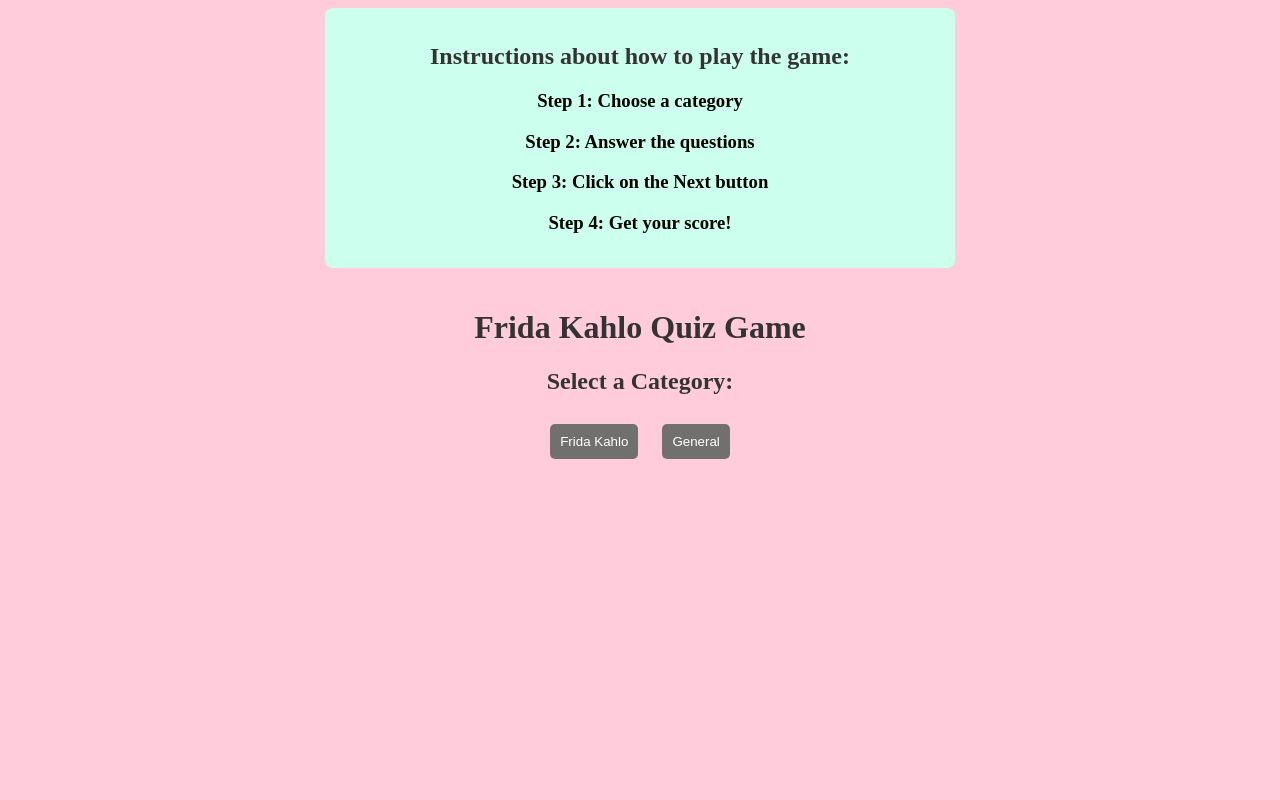
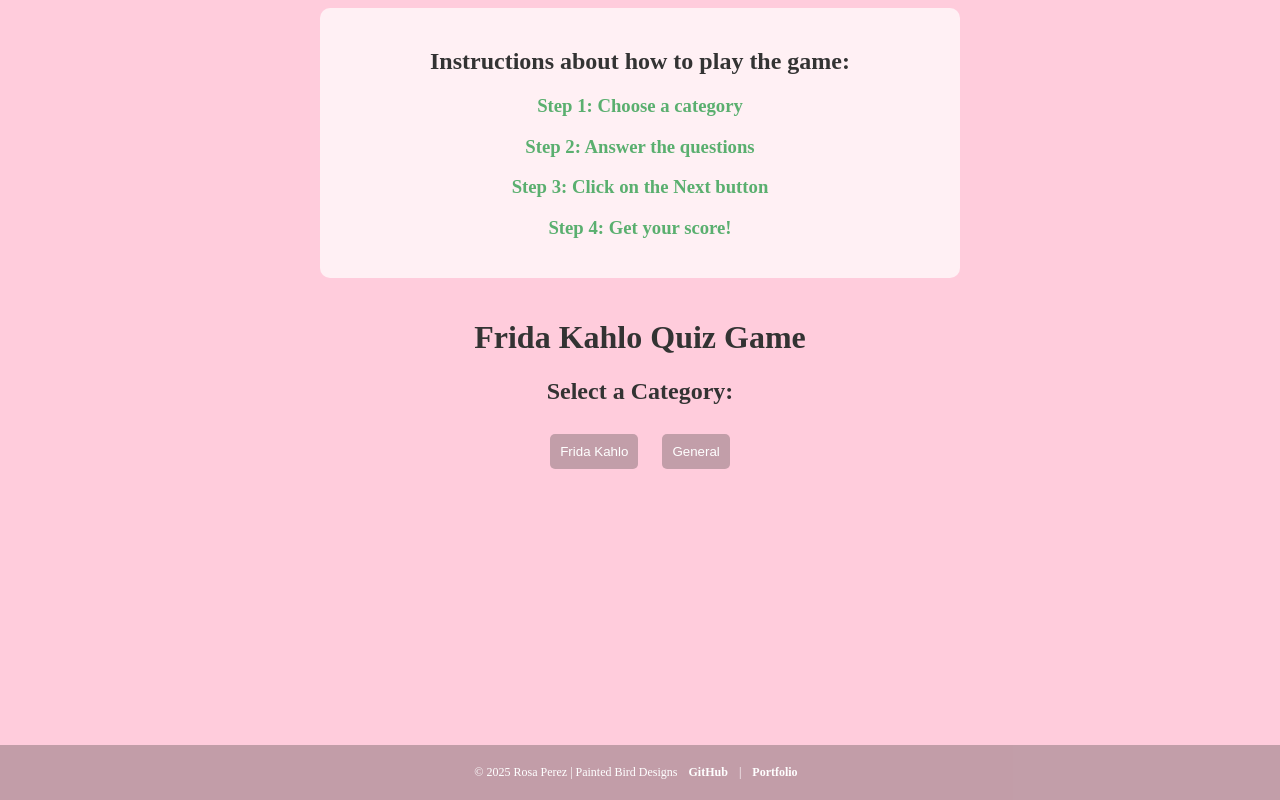
Before and after one commit to paintedlbird7/Quiz_Proj_1, a plain HTML site: page index.html in a window 1280 px wide. Drawn offline with Linux system fonts and the light colour scheme.

Commit message:
added styling and a footer

```diff
--- a/css/style.css
+++ b/css/style.css
@@ -3,7 +3,6 @@
   flex-direction: column;
   align-items: center;
   background-color: #ffccdc;
-
 }
 
 #instructions-container,
@@ -15,19 +14,19 @@
 
 #instructions-container {
   background: transparent;
-    background-color: #ccffed;
+  background-color: white;
   padding: 15px;
   border-radius: 8px;
   margin-bottom: 20px;
 }
 
-h1, h2 {
+h1,
+h2 {
   color: #333;
 }
 
 button {
-    background: #726f6f;
-    /* background: #007BFF; */
+  background-color: rgba(54, 51, 51, 0.3); /* Transparent gray */
   color: white;
   border: none;
   padding: 10px;
@@ -37,13 +36,12 @@
 }
 
 button:hover {
-    background: #0056b3;
+  background: #3a6ea5;
 }
 
 button:focus {
   outline: 2px solid #ccffed;
 }
-
 
 .hidden {
   display: none;
@@ -61,9 +59,56 @@
 }
 
 .win-message {
-    color: green;
+  color: #5aaf6f;
 }
 
 .lose-message {
   color: red;
 }
+#quiz-image {
+  display: block;
+  margin: 20px auto;
+  width: 200px;
+  height: auto;
+}
+
+@keyframes slideIn {
+  from {
+    opacity: 0;
+    transform: translateX(-100%);
+  }
+  to {
+    opacity: 1;
+    transform: translateX(0);
+  }
+}
+
+#instructions-container {
+  color: #5aaf6f;
+  background-color: rgba(255, 255, 255, 0.7); /* Slight transparency */
+  padding: 20px;
+  border-radius: 10px;
+  animation: slideIn 1s ease-out;
+}
+
+footer {
+  background-color: rgba(54, 51, 51, 0.3); /* Transparent gray */
+  color: white;
+  text-align: center;
+  padding: 8px;
+  position: fixed;
+  bottom: 0;
+  width: 100%;
+  font-size: 12px;
+}
+
+footer a {
+  color: white;
+  text-decoration: none;
+  font-weight: bold;
+  margin: 0 8px;
+}
+
+footer a:hover {
+  text-decoration: underline;
+}
--- a/index.html
+++ b/index.html
@@ -2,7 +2,6 @@
 <html lang="en">
 <head>
     <link rel="icon" type="image/favicon-icon" href="images/favicon.ico">
-    <!-- <link rel="icon" href="favicon.ico" type="image/x-icon"> -->
     <meta charset="UTF-8">
     <meta name="viewport" content="width=device-width, initial-scale=1.0">
     <title>Frida Kahlo Quiz App</title>
@@ -22,18 +21,30 @@
     <div id="quiz-container">
         <h1>Frida Kahlo Quiz Game</h1>
         <div id="category-selection">
-            </h3>
             <h2>Select a Category:</h2>
             <button class="category-btn" onclick="startQuiz('frida')">Frida Kahlo</button>
             <button class="category-btn" onclick="startQuiz('general')">General</button>
         </div>
+
         <div id="quiz" class="hidden">
             <h2 id="question"></h2>
             <div id="options"></div>
             <button id="next-btn" class="hidden" onclick="nextQuestion()">Next</button>
+
+            <!-- Image added at the bottom of the quiz -->
+            <img id="quiz-image" src="images/frida.png" alt="Quiz Illustration">
         </div>
+
         <div id="result" class="hidden"></div>
     </div>
+
     <script src="js/script.js"></script>
+    <footer>
+        <p>&copy; 2025 Rosa Perez | Painted Bird Designs
+            <a href="https://github.com/paintedlbird7" target="_blank">GitHub</a> |
+            <a href="https://www.rosapérez.com">Portfolio</a>
+        </p>
+    </footer>
+
 </body>
 </html>
```
Also changed, not shown: 1 other file. Lines whose indentation alone changed are shown as unchanged.
